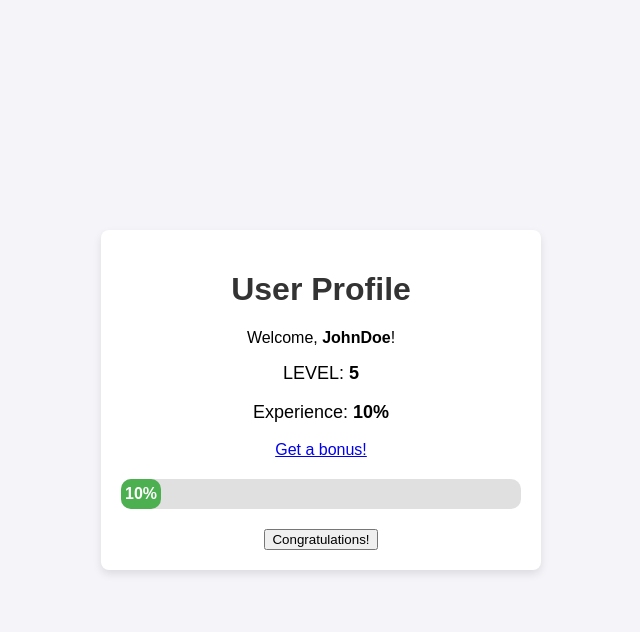
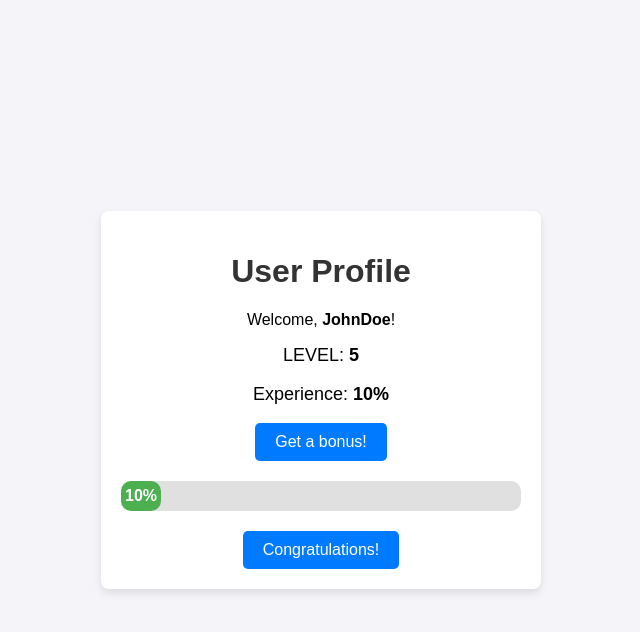
Before and after one commit to REDY-a/Madhacks2024, a Flask app: page /user_page/JohnDoe in a window 1280 px wide. Shown: the top 632 px of the page, without its empty margins (319-959 px from the left). Run offline with Flask 3, Linux system fonts and the light colour scheme; some libraries are stand-ins or nearby versions.

Commit message:
previous adds

```diff
--- a/app.py
+++ b/app.py
@@ -2,25 +2,28 @@ from flask import Flask, render_template, request, redirect, url_for
 import json
 import os
 from werkzeug.utils import secure_filename
+from flask_mysqldb import MySQL
+import re
 
+# Create Flask application
 app = Flask(__name__)
 
+# Configuration for MySQL connection
+app.config['MYSQL_HOST'] = 'localhost'
+app.config['MYSQL_USER'] = 'root'  # Your MySQL username
+app.config['MYSQL_PASSWORD'] = ''  # Your MySQL password
+app.config['MYSQL_DB'] = 'flask'  # Your MySQL database name
 
-@app.route('/')
-def index():
-    # Load user posts from 'user_posts.json'
-    if os.path.exists('user_posts.json'):
-        with open('user_posts.json', 'r') as file:
-            user_posts = json.load(file)
-    else:
-        user_posts = []
+# Initialize MySQL
+mysql = MySQL(app)
 
-    return render_template('index.html', user_posts=user_posts)
-
+# Set up upload folder and allowed extensions
 app.config['UPLOAD_FOLDER'] = 'static/uploads'
 app.config['ALLOWED_EXTENSIONS'] = {'png', 'jpg', 'jpeg', 'gif'}
 
-app.secret_key = 'your_secret_key'  # For session management
+# Secret key for session management
+app.secret_key = 'your_secret_key'
+
 USER_DATA_FILE = 'user_data.json'
 
 # Load user data from the JSON file
@@ -29,12 +32,71 @@ def load_user_data():
         with open(USER_DATA_FILE, 'r') as file:
             return json.load(file)
     except (FileNotFoundError, json.JSONDecodeError):
-        return {}  # Return an empty dictionary if the file doesn't exist or is empty
+        return {}
 
 # Save user data to the JSON file
 def save_user_data(data):
     with open(USER_DATA_FILE, 'w') as file:
         json.dump(data, file, indent=4)
+
+# Load recipes from JSON file
+with open('allrecipe.json', 'r') as file:
+    recipes = json.load(file)
+
+# Function to convert time to minutes for sorting
+def convert_time_to_minutes(time_str):
+    match = re.match(r"(\d+)\s*(minutes|hour)", time_str)
+    if match:
+        value, unit = match.groups()
+        value = int(value)
+        if unit == "hour":
+            return value * 60  # Convert hours to minutes
+        else:
+            return value
+    return 0  # Default if no match found
+
+# Function to find recipes by ingredient
+def find_recipes_by_ingredient(ingredient_name, recipes):
+    result = []
+    for recipe in recipes:
+        if any(ingredient['Ingredient'].lower() == ingredient_name.lower() for ingredient in recipe['Ingredients']):
+            result.append((recipe['Recipe Name'], recipe['Time'], recipe))
+
+    if not result:
+        return "Sorry, no recipe exists."
+
+    result.sort(key=lambda x: convert_time_to_minutes(x[1]))  # Sort by time
+    return result
+
+# Route to display the form
+@app.route('/form')
+def form():
+    return render_template('form.html')
+
+# Route to handle form submission
+@app.route('/login', methods=['POST', 'GET'])
+def login():
+    if request.method == 'POST':
+        name = request.form['name']
+        age = request.form['age']
+
+        cursor = mysql.connection.cursor()
+        cursor.execute('''INSERT INTO info_table (name, age) VALUES (%s, %s)''', (name, age))
+        mysql.connection.commit()
+        cursor.close()
+
+        return f"Data for {name} has been submitted!"
+
+# Home route
+@app.route('/')
+def index():
+    if os.path.exists('user_posts.json'):
+        with open('user_posts.json', 'r') as file:
+            user_posts = json.load(file)
+    else:
+        user_posts = []
+
+    return render_template('index.html', user_posts=user_posts)
 
 # Register a new user
 @app.route('/register', methods=['POST'])
@@ -44,7 +106,6 @@ def register():
     if username in data:
         return "Username already exists!"
 
-    # Add new user with default level and experience
     data[username] = {'level': 1, 'experience': 0}
     save_user_data(data)
     return redirect(url_for('user_page', username=username))
@@ -66,54 +127,15 @@ def gain_experience(username, amount):
 
     if user:
         user['experience'] += amount
-        # Check if experience reaches or exceeds 100
         if user['experience'] >= 100:
             user['level'] += 1
-            user['experience'] -= 100  # Carry over remaining experience if it exceeds 100
+            user['experience'] -= 100  # Carry over remaining experience
 
         save_user_data(data)
         return redirect(url_for('user_page', username=username))
     return "User not found!"
 
-# Load recipes from JSON file
-with open('allrecipe.json', 'r') as file:
-    recipes = json.load(file)
-
-# Function to find recipes by ingredient
-import re
-
-# Function to convert time to minutes for sorting
-def convert_time_to_minutes(time_str):
-    match = re.match(r"(\d+)\s*(minutes|hour)", time_str)
-    if match:
-        value, unit = match.groups()
-        value = int(value)
-        if unit == "hour":
-            return value * 60  # Convert hours to minutes
-        else:
-            return value
-    return 0  # Default if no match found
-
-def find_recipes_by_ingredient(ingredient_name, recipes):
-    result = []
-    for recipe in recipes:
-        # Check if the ingredient exists in the recipe's ingredient list
-        if any(ingredient['Ingredient'].lower() == ingredient_name.lower() for ingredient in recipe['Ingredients']):
-            result.append((recipe['Recipe Name'], recipe['Time'], recipe))  # Append recipe name, time, and recipe details
-
-    if not result:
-        return "Sorry, no recipe exists."
-
-    # Sort the result by time (convert time to minutes)
-    result.sort(key=lambda x: convert_time_to_minutes(x[1]))  # Sorting by the time (second element in tuple)
-
-    return result
-
-# Function to check allowed file extensions
-def allowed_file(filename):
-    return '.' in filename and filename.rsplit('.', 1)[1].lower() in app.config['ALLOWED_EXTENSIONS']
-
-
+# Search route
 @app.route('/search', methods=['GET', 'POST'])
 def search():
     if request.method == 'POST':
@@ -124,6 +146,7 @@ def search():
         else:
             return render_template('search_result.html', recipes=result)
 
+# Recipe details route
 @app.route('/recipe/<recipe_name>')
 def recipe_details(recipe_name):
     for recipe in recipes:
@@ -131,6 +154,7 @@ def recipe_details(recipe_name):
             return render_template('recipe_details.html', recipe=recipe)
     return "Recipe not found!"
 
+# Upload image route
 @app.route('/upload', methods=['GET', 'POST'])
 def upload_image():
     if request.method == 'POST':
@@ -159,6 +183,7 @@ def upload_image():
     else:
         return render_template('upload.html')
 
+# Display user posts
 @app.route('/user_posts')
 def user_posts():
     if os.path.exists('user_posts.json'):
@@ -168,15 +193,9 @@ def user_posts():
         user_posts = []
     return render_template('user_posts.html', user_posts=user_posts)
 
-# @app.route('/user_page')
-# def user_page():
-#     user_data = {
-#         'username': 'JohnDoe',  # Replace with dynamic data if needed
-#         'level': 1,              # Replace with dynamic level
-#         'experience': 30,         # Replace with dynamic experience percentage
-#     }
-#     return render_template('user_page.html', username=user_data['username'],
-#                            level=user_data['level'], experience=user_data['experience'])
+# Function to check allowed file extensions
+def allowed_file(filename):
+    return '.' in filename and filename.rsplit('.', 1)[1].lower() in app.config['ALLOWED_EXTENSIONS']
 
 if __name__ == '__main__':
     app.run(debug=True)
--- a/templates/user_page.html
+++ b/templates/user_page.html
@@ -48,6 +48,21 @@
             font-size: 18px;
             margin-top: 10px;
         }
+        .btn {
+            display: inline-block;
+            padding: 10px 20px;
+            font-size: 16px;
+            color: #fff;
+            background-color: #007bff;
+            border: none;
+            border-radius: 5px;
+            text-decoration: none;
+            cursor: pointer;
+            transition: background-color 0.3s;
+        }
+        .btn:hover {
+            background-color: #0056b3;
+        }
     </style>
 </head>
 <body>
@@ -55,9 +70,9 @@
     <div class="profile-container">
         <h1>User Profile</h1>
         <p>Welcome, <strong>{{ username }}</strong>!</p>
-        <p class="level-info" >LEVEL: <strong  id="level">{{ level }}</strong></p>
+        <p class="level-info">LEVEL: <strong id="level">{{ level }}</strong></p>
         <p class="level-info">Experience: <strong>{{ experience }}%</strong></p>
-        <a href="{{ url_for('gain_experience', username=username, amount=10) }}">Get a bonus!</a>
+        <a href="{{ url_for('gain_experience', username=username, amount=10) }}" class="btn">Get a bonus!</a>
 
         <!-- Experience Progress Bar -->
         <div class="exp-bar-container">
@@ -66,13 +81,13 @@
         <button class="btn" onclick="gainExperience()">Congratulations!</button>
 
         <script>
-            let level = 1; // Initialize level
+            let level = {{ level }}; // Initialize level from the Flask variable
 
             function gainExperience() {
                 const expBar = document.getElementById('expBar');
                 const levelDisplay = document.getElementById('level');
 
-                // Parse the current width as a number, default to 50 if not set
+                // Parse the current width as a number, default to 0 if not set
                 let currentExp = parseFloat(expBar.style.width) || 0;
 
                 // Increase experience and check if it reaches or exceeds 100%
@@ -80,8 +95,7 @@
                 if (currentExp >= 100) {
                     level++; // Increment level
                     levelDisplay.textContent = level; // Update level display
-                     // Round up to one decimal place
-                    currentExp = currentExp - 100; // Carry over remaining experience if it exceeds 100
+                    currentExp -= 100; // Carry over remaining experience if it exceeds 100
                 }
 
                 // Update experience bar
@@ -89,7 +103,6 @@
                 expBar.textContent = currentExp.toFixed(1) + '%';
             }
         </script>
-
     </div>
 
 </body>
```
Also changed, not shown: templates/form.html (added).
